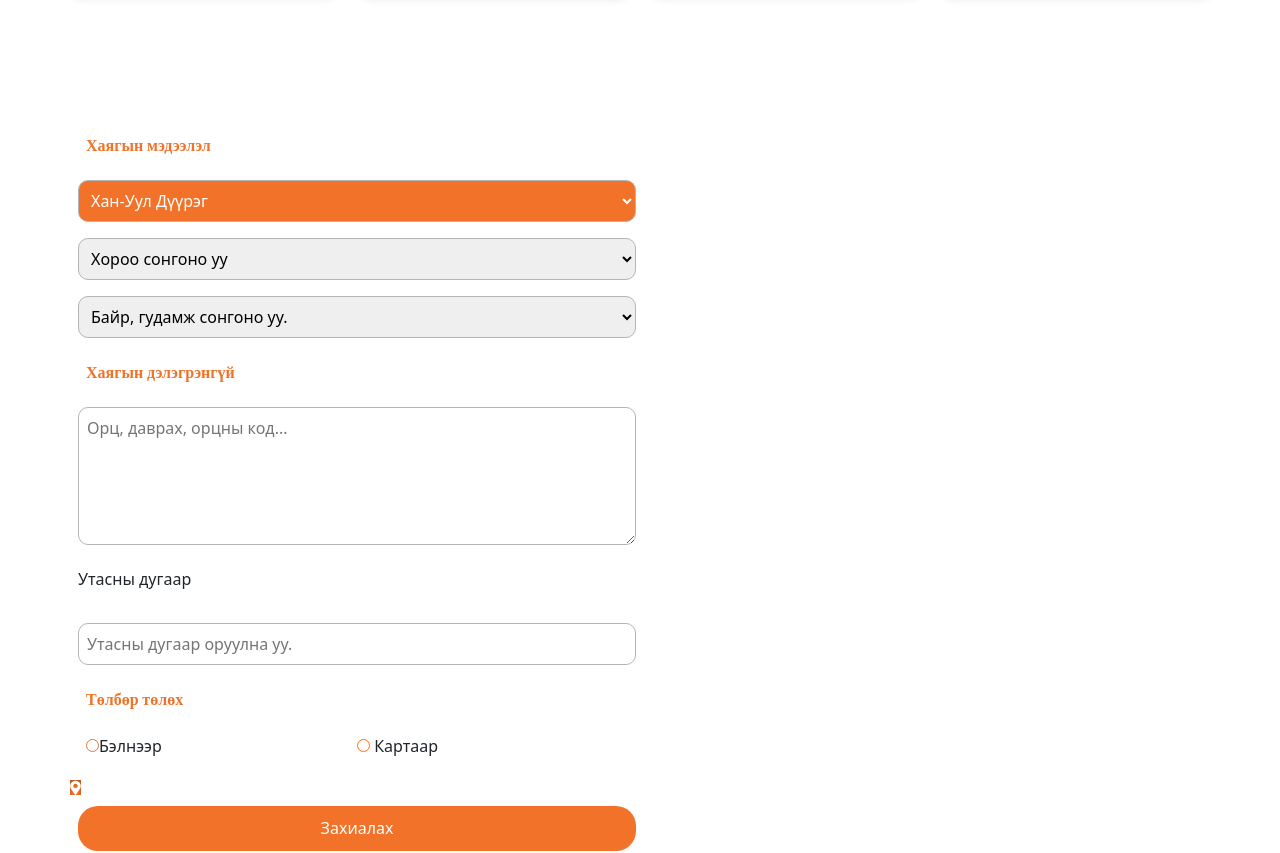
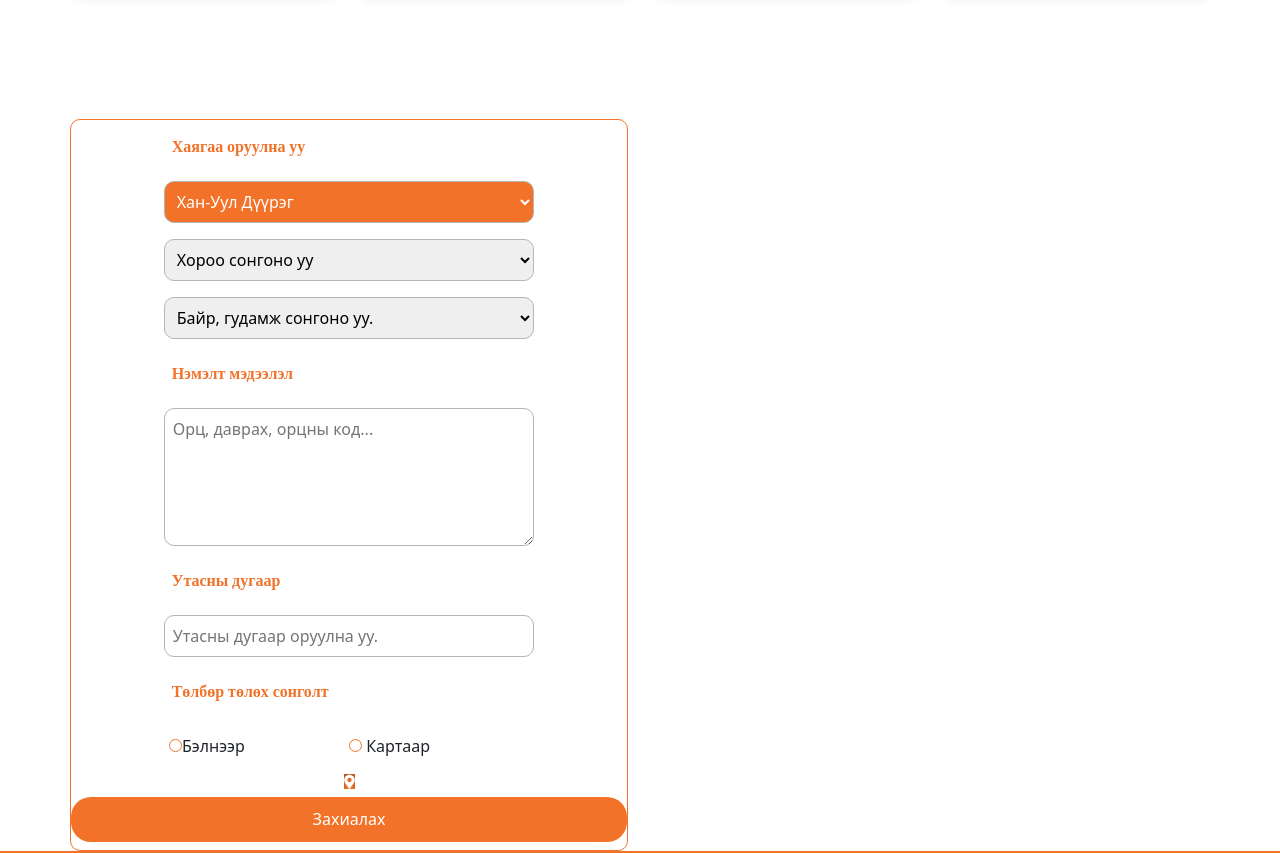
Before and after one commit to khangaikhuu-mstars/br_delivery_web_app, a React (Create React App) app in the folder project/: page / in a window 1280 px wide. Shown: the part 2384-3237 px from the top of the page. Built offline with nearby package versions, Linux system fonts and the light colour scheme.

Commit message:
#75 hiigdej baigaa

```diff
--- a/project/package.json
+++ b/project/package.json
@@ -15,7 +15,7 @@
     "react": "^17.0.2",
     "react-bootstrap": "^2.0.4",
     "react-dom": "^17.0.2",
-    "react-leaflet": "^3.2.2",
+    "react-leaflet": "^3.2.4",
     "react-router-dom": "^5.3.0",
     "react-scripts": "5.0.0",
     "web-vitals": "^2.1.2"
--- a/project/src/components/AddressVertification.js
+++ b/project/src/components/AddressVertification.js
@@ -14,35 +14,36 @@ const AddressVertification = () => {
         <div className="container">
             <div className="row">
                 <div className="col-12  col-lg-6">
-                    <div >
-                        <form action="" className="forms">
-                            <p className="p-2 m-2 text-shargal">Хаягын мэдээлэл</p>
-
-                            <select name="" id="" className="col-12 m-2 p-2 inputStyle selectbox">
+                    <div className="gadna " >
+                        <form action="" className="forms m-auto">
+                            <p className="p-2 m-2 d-md-none text-shargal">Хаягын мэдээлэл</p>
+                            <p className="d-none p-2 col-12 col-md-8 m-2 d-md-block align-items-start turshilt text-shargal"> Хаягаа оруулна уу</p>
+                            <select name="" id="" className="col-12 col-md-8 m-2 p-2 inputStyle selectbox">
 
                                 <option value="">Хан-Уул Дүүрэг </option>
                                 <option value="">Баянзүрэх Дүүрэг</option>
                                 <option value="">СүхБаатар Дүүрэг</option>
                                 <option value="">Сонгинохайрхан Дүүрэг</option>
                             </select>
-                            <select name="" placeholder="Хороо сонгоно уу" className="inputStyle col-12 p-2 m-2" id="">
+                            <select name="" placeholder="Хороо сонгоно уу" className="inputStyle col-md-8 col-12 p-2 m-2" id="">
                                 <option value=""> Хороо сонгоно уу</option>
                                 <option value="">1-р Хороо</option>
                                 <option value="">2-р Хороо</option>
                             </select>
-                            <select name="" className="col-12 p-2 m-2 inputStyle" id="">
+                            <select name="" className="col-12 col-md-8 p-2 m-2 inputStyle" id="">
                                 <option value="">Байр, гудамж сонгоно уу.</option>
                                 <option value="">1-р байр</option>
                                 <option value="">89-р байр</option>
                             </select>
-                            <p className="p-2 m-2 text-shargal" > Хаягын дэлэгрэнгүй</p>
-                            <textarea className="col-12 p-2 m-2 inputStyle" name="" id="" cols="20" rows="5" placeholder="Орц, даврах, орцны код... "></textarea>
-                            <p className="p-2 m-2text-shargal">Утасны дугаар</p>
-                            <input type="text" className="col-12 p-2 m-2 inputStyle" placeholder="Утасны дугаар оруулна уу." />
-                            <p className="p-2 m-2 text-shargal">Төлбөр төлөх</p>
-                            <p className="col-12 p-2 m-2 d-flex justify-content-start">
-                                <span className="col-6"> <input className="checkbox" type="checkbox" name="check" onclick={onlyOne(this)} />Бэлнээр</span>
-                                <span className="col-6"><input className="checkbox" type="checkbox" name="check" onclick={onlyOne(this)}/> Картаар</span>
+                            <p className="p-2 col-12 col-md-8 m-2 d-md-none text-shargal" > Хаягын дэлэгрэнгүй</p>
+                            <p className="d-none col-12 col-md-8 p-2 m-2 d-md-block text-shargal">Нэмэлт мэдээлэл</p>
+                            <textarea className="col-12 p-2 m-2 col-md-8 inputStyle" name="" id="" cols="20" rows="5" placeholder="Орц, даврах, орцны код... "></textarea>
+                            <p className="p-2 col-12 col-md-8 m-2 text-shargal">Утасны дугаар</p>
+                            <input type="text" className="col-12 col-md-8 p-2 m-2 inputStyle" placeholder="Утасны дугаар оруулна уу." />
+                            <p className="p-2 m-2 col-12 col-md-8 text-shargal">Төлбөр төлөх <span className="d-none d-md-inline-block">сонголт</span></p>
+                            <p className="col-12 p-2 m-2 d-flex justify-content-center">
+                                <span className="col-4"> <input className="checkbox" type="checkbox" name="check" onclick={onlyOne(this)} />Бэлнээр</span>
+                                <span className="col-4"><input className="checkbox" type="checkbox" name="check" onclick={onlyOne(this)} /> Картаар</span>
 
                             </p>
                             <img src={navlogo} alt="" className="uuu" />
@@ -55,7 +56,7 @@ const AddressVertification = () => {
                     </div>
 
                 </div>
-                <div className="col-12 col-lg-6">
+                <div className="col-12 d-none d-md-block col-lg-6">
 
 
                 </div>
--- a/project/src/css/adress.css
+++ b/project/src/css/adress.css
@@ -1,3 +1,4 @@
+@media screen and (min-width: 320px){
     .shargal11{
         background-color: #F17228;
         border-radius: 20px;
@@ -9,6 +10,17 @@
         border: 1px solid #B5B5B5;
     box-sizing: border-box;
     border-radius: 10px;
+    }
+    .forms{
+        display: flex;
+        flex-direction: column;
+        justify-content: center;
+        margin: 0 auto;
+        align-items: center;
+    }
+    .turshilt{
+        align-items: start;
+
     }
     .uuu {
 
@@ -53,3 +65,13 @@ input:checked[type=checkbox]{
         height: 13px;
         background-color: #F17228 !important;
     }
+    .gadna{
+        border: 0;
+    }
+    @media screen and (min-width: 768px){
+    .gadna{
+        border: #F17228 1px solid;
+        border-radius: 10px;
+    }
+    }
+}
```
Also changed, not shown: project/src/components/Map.js (+6 -6 lines), 1 other file (tests, documents, lock files or other folders). Lines whose indentation alone changed are shown as unchanged.
